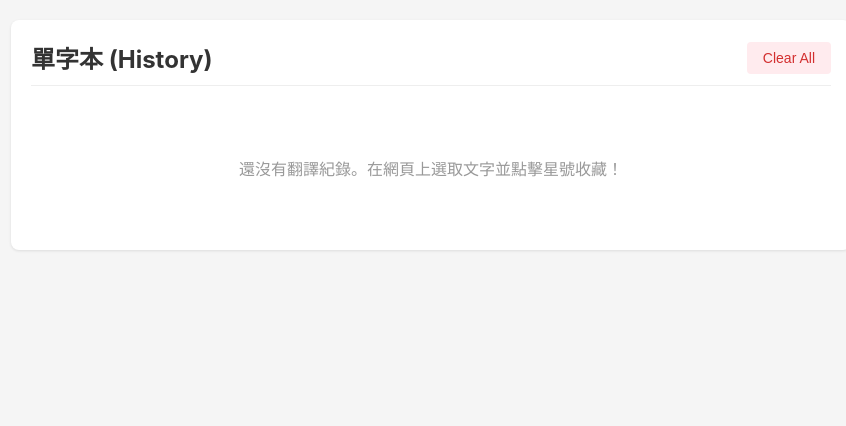
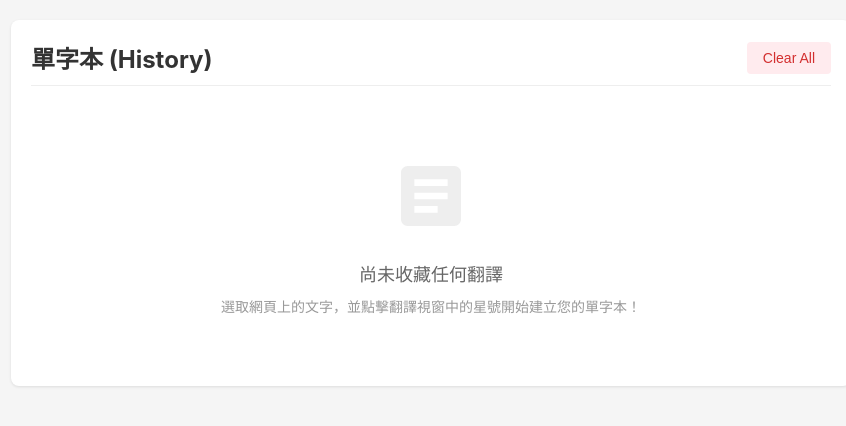
Before and after one commit to kylecheng3146/highlighting-translate, a browser extension: page history.html in a window 1280 px wide. Shown: the whole page, without its empty margins (209-1055 px from the left). Drawn offline with Linux system fonts and the light colour scheme.

Commit message:
feat(history): Enhance history page with pagination, confirmation and improved empty state

```diff
--- a/history.html
+++ b/history.html
@@ -49,6 +49,14 @@
         }
         button.danger:hover {
             background-color: #ffcdd2;
+        }
+        button.secondary-btn {
+            background-color: #f5f5f5;
+            color: #333;
+            border: 1px solid #ddd;
+        }
+        button.secondary-btn:hover {
+            background-color: #eee;
         }
 
         .history-list {
@@ -114,6 +122,20 @@
             padding: 50px 0;
             color: #999;
         }
+        .empty-state svg {
+            width: 80px;
+            height: 80px;
+            fill: #eee;
+            margin-bottom: 20px;
+        }
+        .empty-state p {
+            font-size: 18px;
+            margin: 0 0 10px 0;
+            color: #666;
+        }
+        .empty-state span {
+            font-size: 14px;
+        }
     </style>
 </head>
 <body>
@@ -129,8 +151,16 @@
             <!-- Items will be injected here -->
         </ul>
 
+        <div id="loadMoreContainer" style="text-align: center; padding: 20px; display: none;">
+            <button id="loadMoreBtn" class="secondary-btn">顯示更多</button>
+        </div>
+
         <div id="emptyState" class="empty-state" style="display: none;">
-            還沒有翻譯紀錄。在網頁上選取文字並點擊星號收藏！
+            <svg viewBox="0 0 24 24">
+                <path d="M19 3H5c-1.1 0-2 .9-2 2v14c0 1.1.9 2 2 2h14c1.1 0 2-.9 2-2V5c0-1.1-.9-2-2-2zm-5 14H7v-2h7v2zm3-4H7v-2h10v2zm0-4H7V7h10v2z"/>
+            </svg>
+            <p>尚未收藏任何翻譯</p>
+            <span>選取網頁上的文字，並點擊翻譯視窗中的星號開始建立您的單字本！</span>
         </div>
     </div>
     <script src="services/StorageService.js"></script>
--- a/history.js
+++ b/history.js
@@ -1,26 +1,38 @@
 const storageService = new StorageService();
+let currentOffset = 0;
+const PAGE_SIZE = 50;
 
 document.addEventListener('DOMContentLoaded', () => {
-    loadHistory();
+    loadHistory(true);
 
     document.getElementById('clearAll').addEventListener('click', clearAllHistory);
+    document.getElementById('loadMoreBtn').addEventListener('click', () => loadHistory(false));
 });
 
-async function loadHistory() {
+async function loadHistory(reset = true) {
     const list = document.getElementById('historyList');
     const emptyState = document.getElementById('emptyState');
+    const loadMoreContainer = document.getElementById('loadMoreContainer');
 
-    list.innerHTML = '';
+    if (reset) {
+        list.innerHTML = '';
+        currentOffset = 0;
+    }
 
     try {
-        const items = await storageService.getTranslations(500); // Support more items in local
+        const items = await storageService.getTranslations(PAGE_SIZE, currentOffset);
 
-        if (items.length === 0) {
+        if (reset && items.length === 0) {
             emptyState.style.display = 'block';
+            loadMoreContainer.style.display = 'none';
             return;
         }
 
         emptyState.style.display = 'none';
+
+        // Check if there are more items
+        const nextItems = await storageService.getTranslations(1, currentOffset + PAGE_SIZE);
+        loadMoreContainer.style.display = nextItems.length > 0 ? 'block' : 'none';
 
         items.forEach((item) => {
             const li = document.createElement('li');
@@ -51,15 +63,20 @@ async function loadHistory() {
 
             list.appendChild(li);
         });
+
+        currentOffset += items.length;
     } catch (error) {
         console.error('Failed to load history:', error);
     }
 }
 
 async function deleteItem(text, translation) {
+    if (!confirm('確定要刪除這筆紀錄嗎？')) {
+        return;
+    }
     try {
         await storageService.removeTranslation(text, translation);
-        loadHistory(); // Reload list
+        loadHistory(true); // Reload list from start to reflect changes
     } catch (error) {
         console.error('Failed to delete item:', error);
     }
@@ -72,7 +89,7 @@ async function clearAllHistory() {
 
     try {
         await storageService.clearAll();
-        loadHistory();
+        loadHistory(true);
     } catch (error) {
         console.error('Failed to clear history:', error);
     }
```
